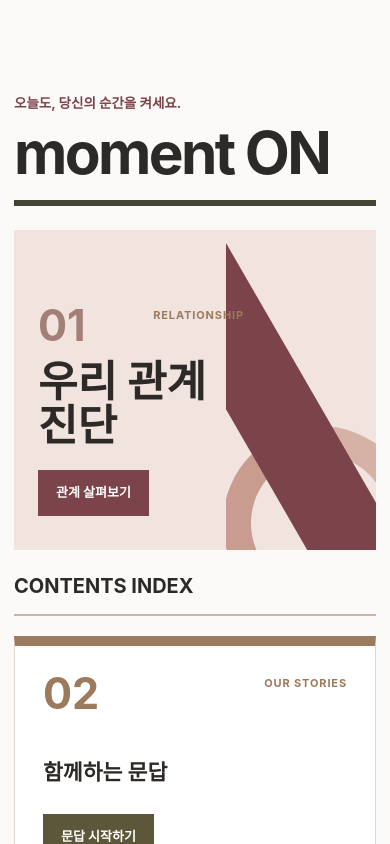
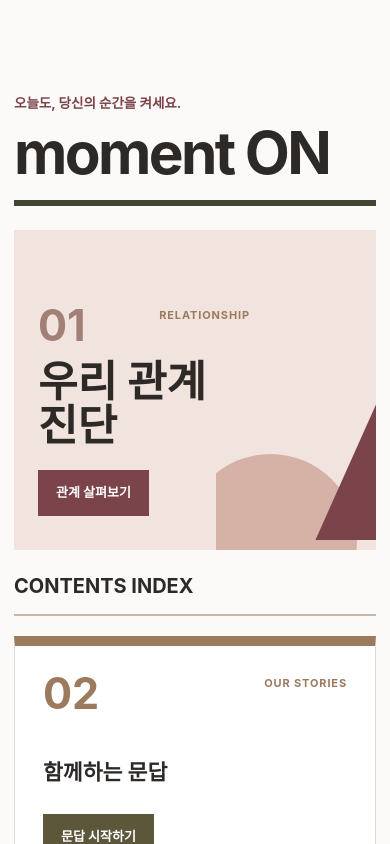
Before and after one commit to coffee-and/eun-contents, a React (Vite) app: page / in a window 390 px wide. Shown: the top 844 px of the page. Built offline with nearby package versions, Linux system fonts and the light colour scheme; a web font is replaced by a local one.

Commit message:
style: reshape home ON object

```diff
--- a/src/shared/styles/editorial/home-mark.css
+++ b/src/shared/styles/editorial/home-mark.css
@@ -4,13 +4,13 @@
 }
 
 .theme-hub .featured-card__body {
-  padding-right: clamp(260px, 40vw, 520px);
+  padding-right: clamp(270px, 41vw, 530px);
 }
 
 .theme-hub .home-mark {
   position: absolute;
   inset: 0 0 0 auto;
-  width: clamp(220px, 42%, 500px);
+  width: clamp(240px, 43%, 520px);
   overflow: hidden;
   pointer-events: none;
 }
@@ -18,45 +18,44 @@
 .theme-hub .home-mark::before {
   content: "";
   position: absolute;
-  left: -8%;
-  bottom: -34%;
-  width: 82%;
+  left: -14%;
+  bottom: -30%;
+  width: 88%;
   aspect-ratio: 1;
-  border: clamp(36px, 4.8vw, 62px) solid var(--hub-on-circle);
-  border-left-color: var(--hub-on-circle-deep);
   border-radius: 50%;
+  background: var(--hub-on-circle);
 }
 
 .theme-hub .home-mark::after {
   content: "";
   position: absolute;
-  right: -12%;
-  bottom: -8%;
-  width: 58%;
-  height: 118%;
+  right: -16%;
+  bottom: -2%;
+  width: 54%;
+  height: 92%;
   background: var(--hub-on-triangle);
-  transform: skewX(30deg);
-  transform-origin: bottom right;
+  clip-path: polygon(100% 0, 100% 100%, 0 100%);
 }
 
 @media (max-width: 620px) {
   .theme-hub .featured-card__body {
-    padding-right: 132px;
+    padding-right: 126px;
   }
 
   .theme-hub .home-mark {
-    width: 150px;
+    width: 160px;
   }
 
   .theme-hub .home-mark::before {
-    left: -2%;
-    bottom: -22%;
-    width: 92%;
-    border-width: 28px;
+    left: -20%;
+    bottom: -24%;
+    width: 108%;
   }
 
   .theme-hub .home-mark::after {
-    right: -28%;
-    width: 64%;
+    right: -30%;
+    bottom: 3%;
+    width: 68%;
+    height: 76%;
   }
 }
```
